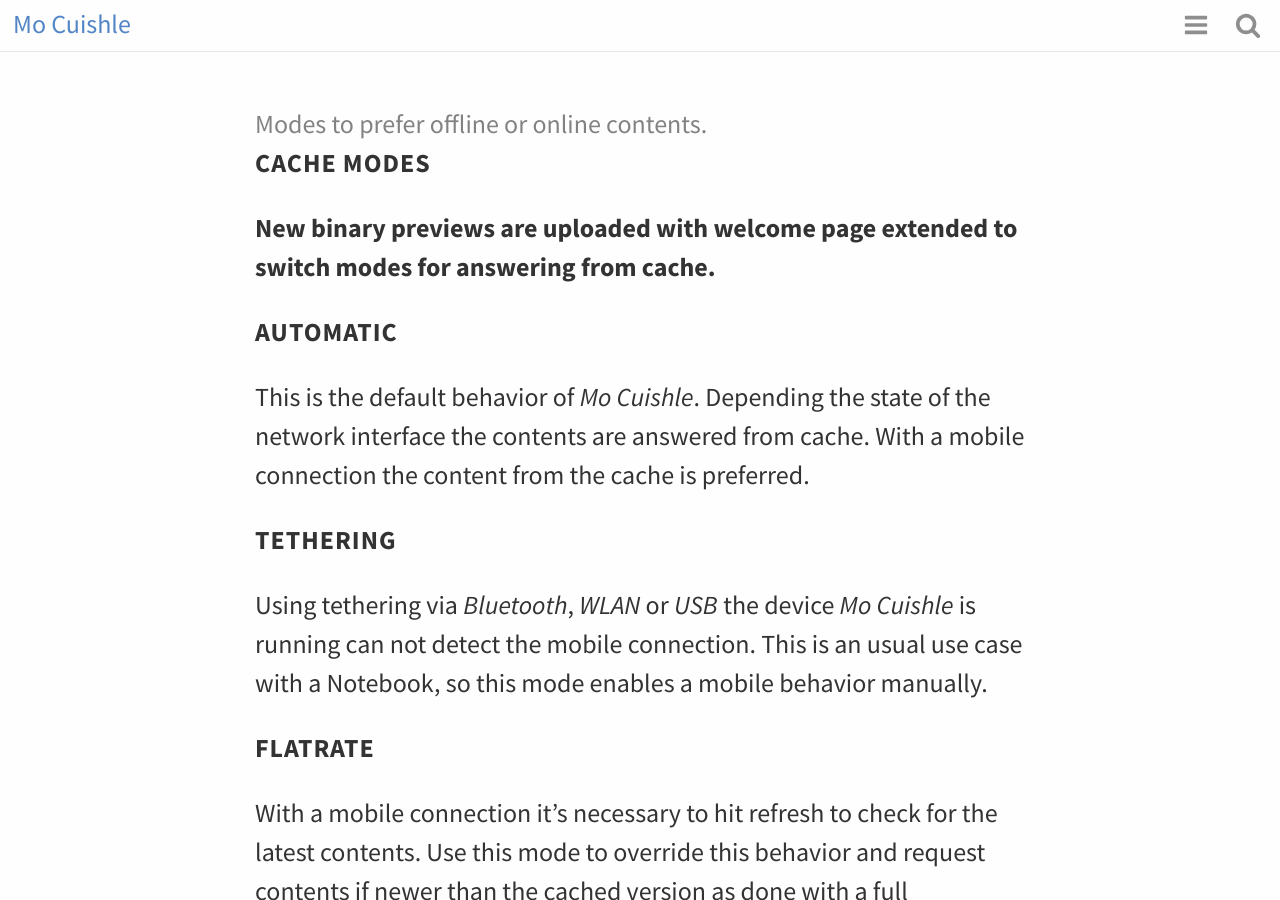
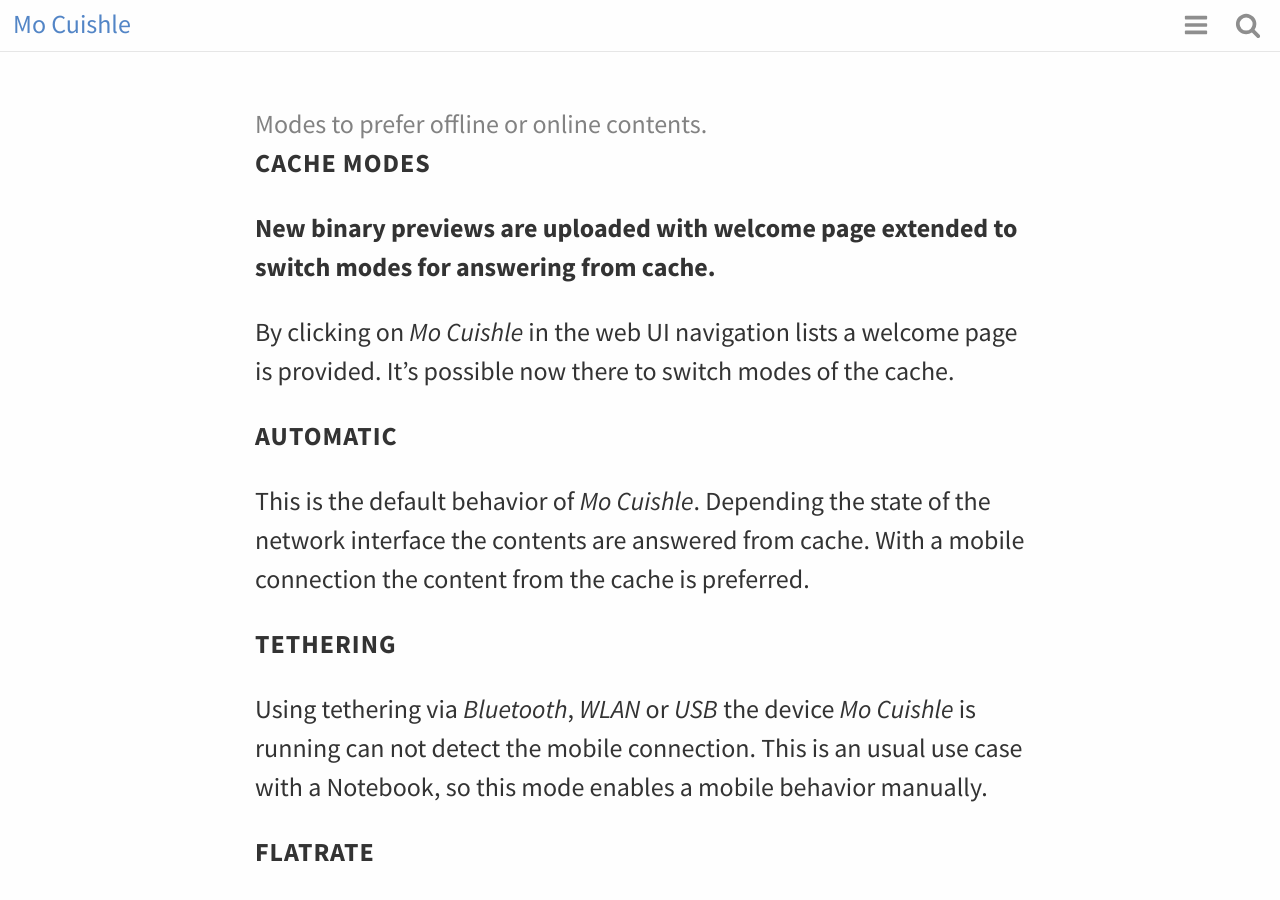
Before and after one commit to ganskef/MoCuishle, a Jekyll site: the page built from _posts/2016-02-29-cache-modes.md, in a window 1280 px wide and 900 px high. Built offline with Jekyll 4.4.1, drawn with Linux system fonts in a browser that asks for light colours.

Commit message:
Modes for answering from cache, Netty 4.1.0.CR3, Refactorings

```diff
--- a/_posts/2016-02-29-cache-modes.md
+++ b/_posts/2016-02-29-cache-modes.md
@@ -8,6 +8,9 @@ title: "Cache Modes"
 New binary previews are uploaded with welcome page extended to switch modes for
 answering from cache.
 <!--more-->
+
+By clicking on *Mo Cuishle* in the web UI navigation lists a welcome page is
+provided. It's possible now there to switch modes of the cache.
 
 # AUTOMATIC
 
```
